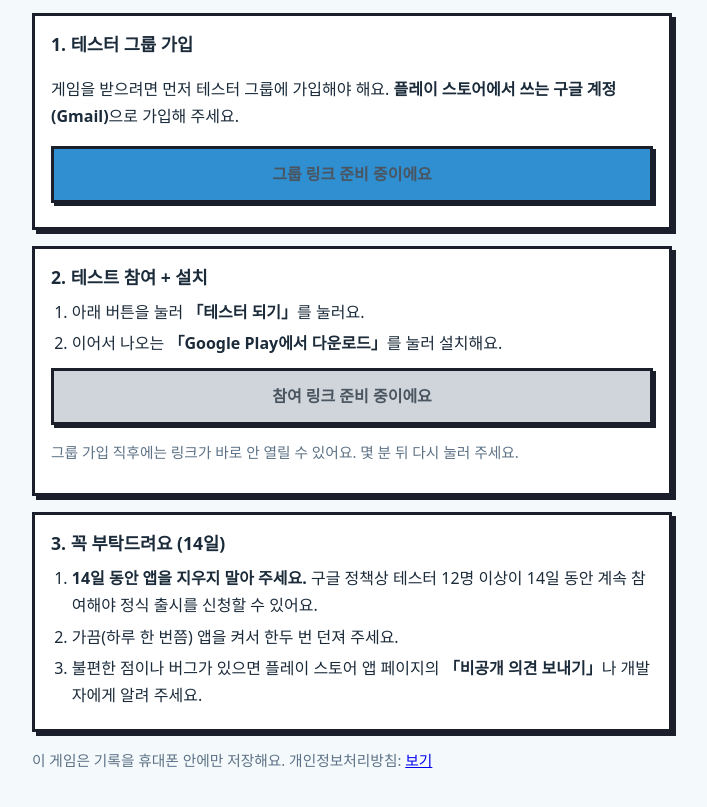
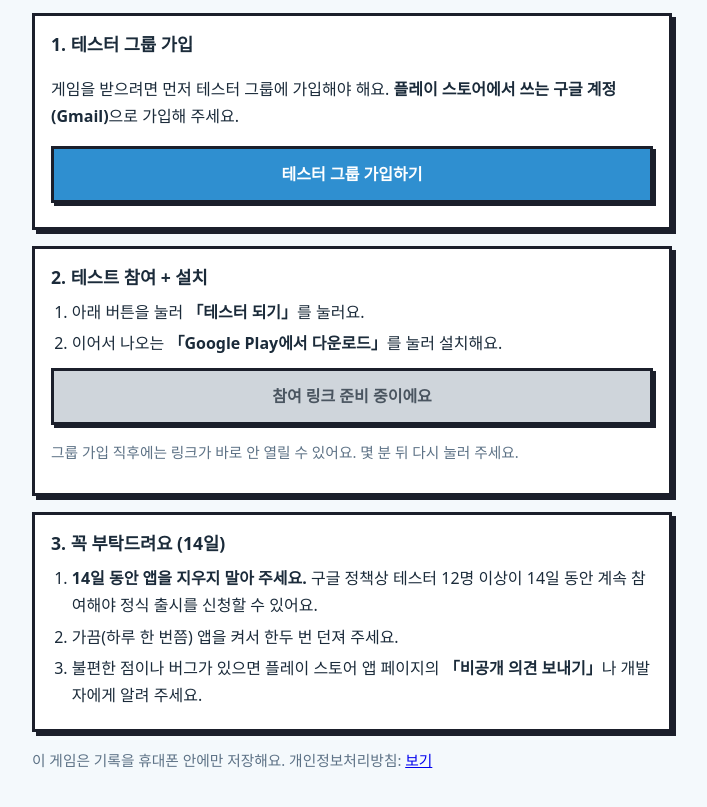
Before and after one commit to hajhy105/boihpihing-app, a plain HTML site: page docs/tester.html in a window 1280 px wide. Shown: the part 101-908 px from the top of the page, without its empty margins (288-995 px from the left). Drawn offline with Linux system fonts and the light colour scheme.

Commit message:
테스터 안내 페이지: 구글 그룹 링크 연결
Co-Authored-By: Claude Opus 5.5 <noreply@anthropic.com>
Claude-Session: https://claude.ai/code/session_01UFVa4EsVBwKDr4cTnGYL5H

```diff
--- a/docs/tester.html
+++ b/docs/tester.html
@@ -46,7 +46,7 @@ h1{font-size:1.45em;margin:.2em 0}.sub{color:#5d7286;margin-top:0}
 <p class="note">이 게임은 기록을 휴대폰 안에만 저장해요. 개인정보처리방침: <a href="privacy.html">보기</a></p>
 <script>
 // 링크가 정해지면 아래 두 줄만 바꾸면 돼요
-const GROUP_URL='';   // 예: https://groups.google.com/g/boihpihing-testers
+const GROUP_URL='https://groups.google.com/g/boihpihing-testers';
 const OPTIN_URL='';   // 예: https://play.google.com/apps/testing/com.boihpihing.fishing
 if(GROUP_URL)document.getElementById('groupLink').href=GROUP_URL;else{const g=document.getElementById('groupLink');g.textContent='그룹 링크 준비 중이에요';g.classList.add('wait')}
 if(OPTIN_URL){const o=document.getElementById('optinLink');o.href=OPTIN_URL;o.textContent='테스트 참여하기 (Play 스토어)';o.classList.remove('wait')}
```
